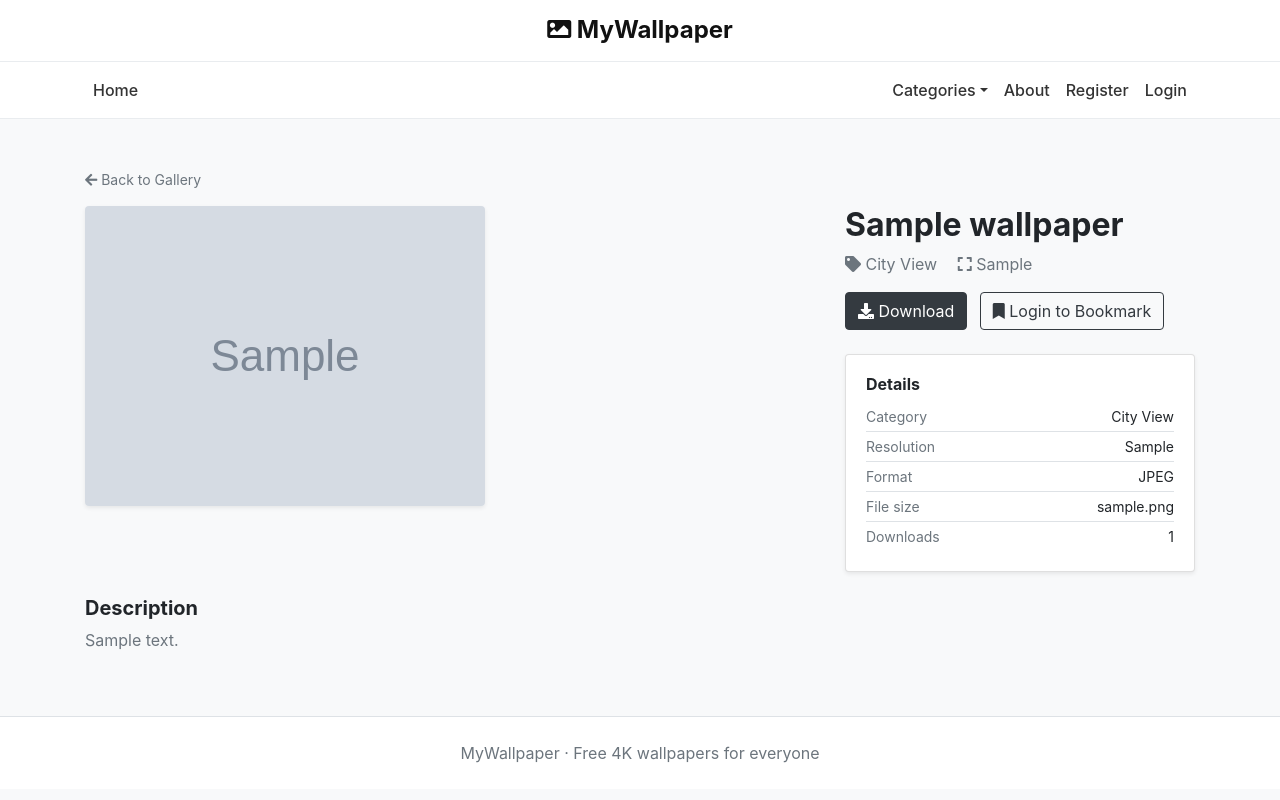
After one commit to licentia300-pixel/erb10_project, a Django app: page /listings/1/ in a window 1280 px wide. The commit adds this page. Run offline with Django 5.2, Linux system fonts and the light colour scheme; tables that the repository leaves empty hold one stand-in row (values such as "Sample post"); grey boxes marked "Sample" are stand-in pictures.

Commit message:
update index, about, category, navbar, topbar

```diff
--- /dev/null
+++ b/templates/listings/listing.html
@@ -0,0 +1,88 @@
+{% extends 'base.html' %}
+
+{% block title %}{{ wallpaper.title }} - MyWallpaper{% endblock %}
+
+{% block content %}
+<div class="container py-5">
+  <a href="{% url 'listings:wallpaper_list' %}" class="text-muted small mb-3 d-inline-block">
+    <i class="fas fa-arrow-left"></i> Back to Gallery
+  </a>
+
+  <div class="row">
+    <div class="col-lg-8 mb-4">
+      <img src="{{ wallpaper.image.url }}" class="img-fluid rounded shadow-sm" alt="{{ wallpaper.title }}">
+    </div>
+
+    <div class="col-lg-4">
+      <h2 class="font-weight-bold">{{ wallpaper.title }}</h2>
+      <p class="text-muted">
+        <span class="mr-3"><i class="fas fa-tag"></i> {{ wallpaper.get_category_display }}</span>
+        <span><i class="fas fa-expand"></i> {{ wallpaper.resolution }}</span>
+      </p>
+
+      <div class="mb-4">
+        <a href="{% url 'listings:wallpaper_download' wallpaper.pk %}" class="btn btn-dark mr-2">
+          <i class="fas fa-download"></i> Download
+        </a>
+
+        {% if user.is_authenticated %}
+          {% if is_bookmarked %}
+            <form method="post" action="{% url 'listings:bookmark_remove' wallpaper.pk %}" class="d-inline">
+              {% csrf_token %}
+              <button type="submit" class="btn btn-outline-danger">
+                <i class="fas fa-bookmark"></i> Remove Bookmark
+              </button>
+            </form>
+          {% else %}
+            <form method="post" action="{% url 'listings:bookmark_add' wallpaper.pk %}" class="d-inline">
+              {% csrf_token %}
+              <button type="submit" class="btn btn-outline-dark">
+                <i class="fas fa-bookmark"></i> Bookmark
+              </button>
+            </form>
+          {% endif %}
+        {% else %}
+          <a href="{% url 'accounts:login' %}" class="btn btn-outline-dark">
+            <i class="fas fa-bookmark"></i> Login to Bookmark
+          </a>
+        {% endif %}
+      </div>
+
+      <div class="card shadow-sm">
+        <div class="card-body">
+          <h6 class="font-weight-bold">Details</h6>
+          <ul class="list-unstyled mb-0 small">
+            <li class="d-flex justify-content-between py-1 border-bottom">
+              <span class="text-muted">Category</span>
+              <span>{{ wallpaper.get_category_display }}</span>
+            </li>
+            <li class="d-flex justify-content-between py-1 border-bottom">
+              <span class="text-muted">Resolution</span>
+              <span>{{ wallpaper.resolution }}</span>
+            </li>
+            <li class="d-flex justify-content-between py-1 border-bottom">
+              <span class="text-muted">Format</span>
+              <span>{{ wallpaper.get_format_display }}</span>
+            </li>
+            <li class="d-flex justify-content-between py-1 border-bottom">
+              <span class="text-muted">File size</span>
+              <span>{{ wallpaper.filesize }}</span>
+            </li>
+            <li class="d-flex justify-content-between py-1">
+              <span class="text-muted">Downloads</span>
+              <span>{{ wallpaper.download_count }}</span>
+            </li>
+          </ul>
+        </div>
+      </div>
+    </div>
+  </div>
+
+  {% if wallpaper.description %}
+    <div class="mt-4">
+      <h5 class="font-weight-bold">Description</h5>
+      <p class="text-muted">{{ wallpaper.description }}</p>
+    </div>
+  {% endif %}
+</div>
+{% endblock %}
--- a/templates/pages/about.html
+++ b/templates/pages/about.html
@@ -37,7 +37,7 @@
     </div>
 
     <div class="text-center mt-4">
-      <a href="listings.html" class="btn btn-dark btn-lg">Browse Wallpapers</a>
+      <a href={% url "listings:wallpaper_list" %} class="btn btn-dark btn-lg">Browse Wallpapers</a>
     </div>
   </div>
 
--- a/templates/pages/partials/_navbar.html
+++ b/templates/pages/partials/_navbar.html
@@ -11,15 +11,21 @@
         <li class="nav-item dropdown">
             <a class="nav-link dropdown-toggle" href="#" data-toggle="dropdown">Categories</a>
             <div class="dropdown-menu dropdown-menu-right">
-            <a class="dropdown-item" href="listings.html">City View</a>
-            <a class="dropdown-item" href="listings.html">Animation</a>
-            <a class="dropdown-item" href="listings.html">Nature</a>
-            <a class="dropdown-item" href="listings.html">Space</a>
+            <a class="dropdown-item" href={% url "listings:wallpaper_list" %}?category=city_view>City View</a>
+            <a class="dropdown-item" href={% url "listings:wallpaper_list" %}?category=animation>Animation</a>
+            <a class="dropdown-item" href={% url "listings:wallpaper_list" %}?category=nature>Nature</a>
+            <a class="dropdown-item" href={% url "listings:wallpaper_list" %}?category=space>Space</a>
             </div>
         </li>
         <li class="nav-item active"><a class="nav-link" href={% url "pages:about" %}>About</a></li>
-        <li class="nav-item"><a class="nav-link" href="register.html">Register</a></li>
-        <li class="nav-item"><a class="nav-link" href="login.html">Login</a></li>
+        {% if user.is_authenticated %}
+        <li class="nav-item"><a class="nav-link" href={% url "accounts:dashboard" %}>Welcome {{user.username | title}}</a></li>
+        <li class="nav-item"><a class="nav-link" href={% url "accounts:logout" %}>Logout</a></li>
+        {% csrf_token %}
+        {% else %}
+        <li class="nav-item"><a class="nav-link" href={% url "accounts:register" %}>Register</a></li>
+        <li class="nav-item"><a class="nav-link" href={% url "accounts:login" %}>Login</a></li>
+        {% endif %}
         </ul>
     </div>
     </div>
--- a/templates/pages/partials/_topbar.html
+++ b/templates/pages/partials/_topbar.html
@@ -1,6 +1,6 @@
 <section id="top-bar" class="py-3">
     <div class="container text-center">
-    <a href="index.html" class="text-decoration-none">
+    <a href={% url "pages:index" %} class="text-decoration-none">
         <h1 class="site-title"><i class="fas fa-image"></i> MyWallpaper</h1>
     </a>
     </div>
```
Also changed, not shown: config/settings.py (+8 -14 lines), templates/listings/listings.html (added, +82 -0 lines), templates/pages/index.html (+2 -55 lines).
